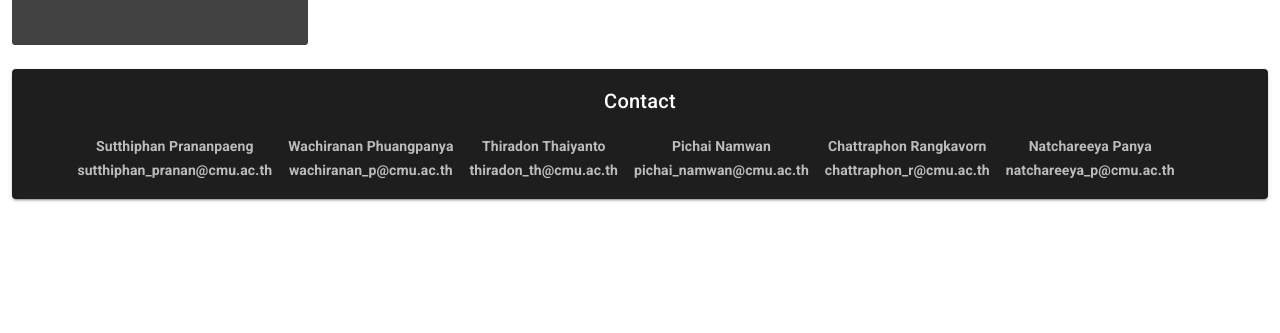
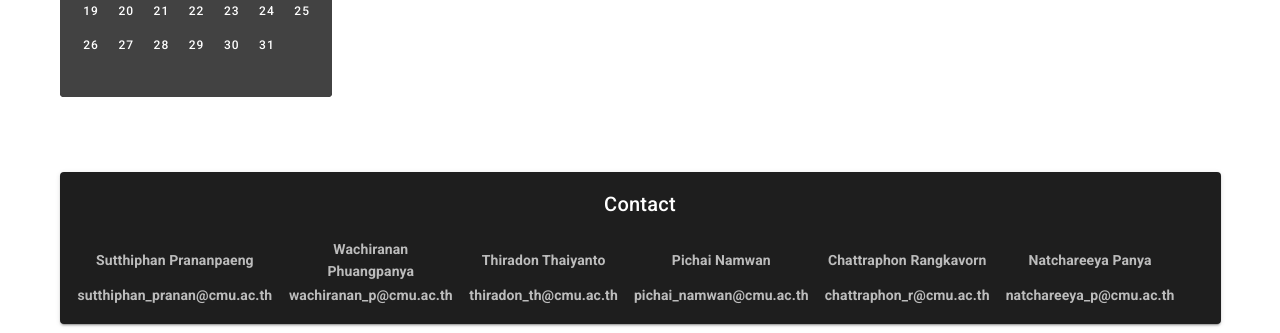
Before and after one commit to sutthiphanKeang/classroom-reservation, a Nuxt app: page / in a window 1280 px wide. Shown: the part 509-842 px from the top of the page. Before the commit the page ends 800 px from the top, so only its background shows below. Built offline with nearby package versions, Linux system fonts and the light colour scheme.

Commit message:
fixed index size

```diff
--- a/components/home/home-contact.vue
+++ b/components/home/home-contact.vue
@@ -1,9 +1,8 @@
 <template>
-  <div>
   <v-card dark>
     <v-card-title class="d-flex justify-center"> Contact </v-card-title>
     <v-card-text class="text-center">
-        <table class = 'name'>
+      <table class="name">
         <tr>
           <th>Sutthiphan Prananpaeng</th>
           <th>Wachiranan Phuangpanya</th>
@@ -23,7 +22,6 @@
       </table>
     </v-card-text>
   </v-card>
-  </div>
 </template>
 
 <script>
@@ -31,7 +29,8 @@ export default {}
 </script>
 
 <style lang="scss" scoped>
-.name,th{
+.name,
+th {
   text-align: center;
   padding-right: 14px;
   margin: auto;
--- a/components/list-reserve/data-room.vue
+++ b/components/list-reserve/data-room.vue
@@ -2,7 +2,7 @@
   <div>
     <v-card class="mt-2" min-height="120" max-height="900">
       <v-card-title>Reservation List</v-card-title>
-      <v-list class="vscroll pt-0" max-height="820" ripple flat
+      <v-list class="vscroll pt-0" max-height="820" max-width="100%" ripple flat
         ><v-list-item-group>
           <v-list-item
             v-for="(r, index) in reserved"
--- a/components/reserve/reserve-room.vue
+++ b/components/reserve/reserve-room.vue
@@ -2,7 +2,7 @@
   <div>
     <v-card class="mt-2" min-height="120" max-height="900">
       <v-card-title>Classroom List</v-card-title>
-      <v-list class="vscroll pt-0" max-height="820" ripple flat
+      <v-list class="vscroll pt-0" max-height="820" max-width="100%" ripple flat
         ><v-list-item-group>
           <v-list-item
             v-for="(r, index) in rooms"
--- a/pages/index.vue
+++ b/pages/index.vue
@@ -1,15 +1,15 @@
 <template>
-  <v-container fluid>
-    <v-row class="block1">
-      <v-col cols="3">
+  <v-container class="idx">
+    <v-row class="wellcome">
+      <v-col cols="3" align-self="center">
         <home-calendar />
       </v-col>
-      <v-col align-self = 'center'>
+      <v-col align-self="center">
         <home-kinesis />
       </v-col>
     </v-row>
-    <v-row>
-      <v-col>
+    <v-row class="contact">
+      <v-col align-self="end">
         <home-contact />
       </v-col>
     </v-row>
@@ -20,4 +20,14 @@
 export default {}
 </script>
 
-<style scoped></style>
+<style lang="scss" scoped>
+.idx {
+  height: 100%;
+}
+.contact {
+  height: 15%;
+}
+.wellcome {
+  height: 85%;
+}
+</style>
```
Lines whose indentation alone changed are shown as unchanged.
